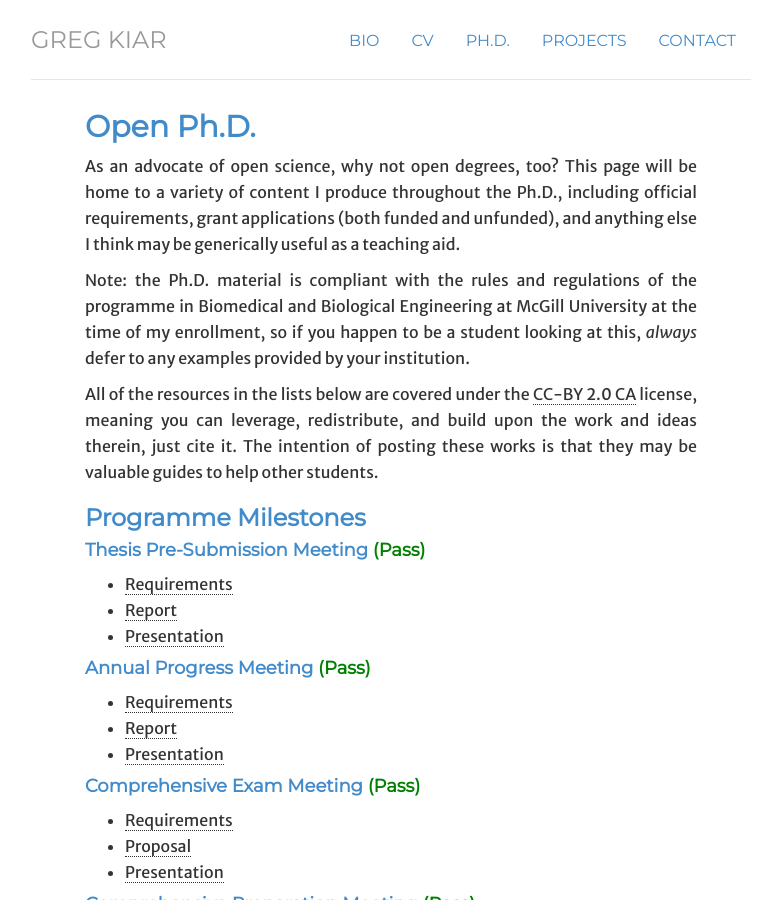
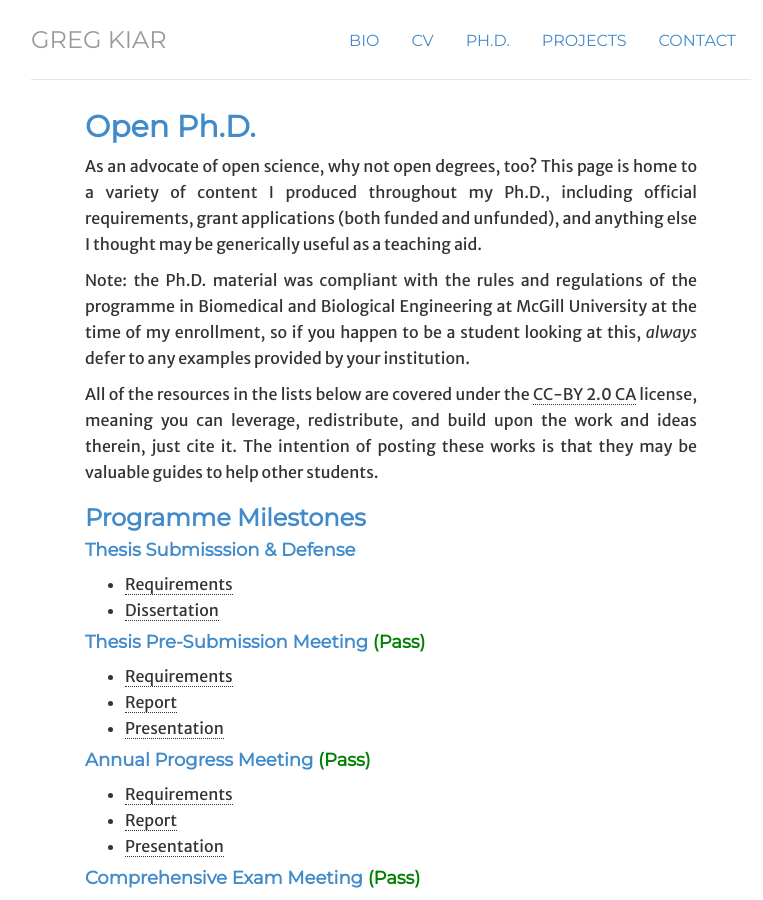
Before and after one commit to gkiar/gkiar.github.io, a Jekyll site: the page built from phd/index.html, in a window 1280 px wide and 900 px high. Shown: the whole window, without its empty margins (249-1012 px from the left). Built offline with Jekyll 4.4.1, drawn with Linux system fonts in a browser that asks for light colours; nearby versions of some CDN libraries; some web fonts are replaced.

Commit message:
added thesis

```diff
--- a/index.html
+++ b/index.html
@@ -13,7 +13,7 @@ description: Home
 	</div>
 	<div itemscope itemtype="http://data-vocabulary.org/Person" class="col-sm-8">
 	<p class="lead">Hey there, I'm <span itemprop="name">Greg Kiar</span> and I develop software tools for lowering the barrier for entry to performing and evaluating reproducible science.</p>
-	<p>I trained as a <span itemprop="title">biomedical engineer</span>, and work as an <span itemprop="title">informatician</span> and <span itemprop="title">pretend neuroscientist</span>. I focus my efforts on evaluating and enabling reproducible and open science throughout my Ph.D. in the <a href="http://www.mcgill.ca/neuro/neuro-brain-research-patient-care-and-training">Montreal Neurological Institute</a> at <span itemprop="affiliation"><a href="http://mcgill.ca">McGill University</a></span>.</p>
+	<p>I trained as a <span itemprop="title">biomedical engineer</span>, and work as an <span itemprop="title">informatician</span> and <span itemprop="title">pretend neuroscientist</span>. Since beginning my Ph.D. in the <a href="http://www.mcgill.ca/neuro/neuro-brain-research-patient-care-and-training">Montreal Neurological Institute</a> at <span itemprop="affiliation"><a href="http://mcgill.ca">McGill University</a></span>, I have focused on evaluating the trustworthiness and stability of tools in neuroimaging, in an effort to increase both the transparency surrounding results and the robustness of biomarkers we wish to derive from them.</p>
 	</div>
 </div>
 <!-- </div> -->
--- a/phd/index.html
+++ b/phd/index.html
@@ -6,12 +6,12 @@ description: Ph.D.
 
   <div class="about" style="text-align:justify">
     <h2>Open Ph.D.</h2>
-    <p> As an advocate of open science, why not open degrees, too? This page will be home to
-    a variety of content I produce throughout the Ph.D., including official requirements,
-    grant applications (both funded and unfunded), and anything else I think may be generically
+    <p> As an advocate of open science, why not open degrees, too? This page is home to
+    a variety of content I produced throughout my Ph.D., including official requirements,
+    grant applications (both funded and unfunded), and anything else I thought may be generically
     useful as a teaching aid.</p>
 		<p>
-    Note: the Ph.D. material is compliant with the rules and regulations of the programme
+    Note: the Ph.D. material was compliant with the rules and regulations of the programme
     in Biomedical and Biological Engineering at McGill University at the time of my enrollment, so
     if you happen to be a student looking at this, <em>always</em> defer to any examples provided by
     your institution.
@@ -23,6 +23,12 @@ description: Ph.D.
     </p>
 
     <h3>Programme Milestones</h3>
+      <h4>Thesis Submisssion & Defense</h4>
+      <ul>
+        <li><a href="https://www.mcgill.ca/gps/thesis/thesis-guidelines/preparation">Requirements</a></li>
+        <li><a href="docs/kiar_gregory_bbme_thesis.pdf">Dissertation</a></li>
+      </ul>
+
       <h4>Thesis Pre-Submission Meeting <span style="color:green">(Pass)</span></h4>
       <ul>
         <li><a href="http://bbme.research.mcgill.ca/admin/Info_P5-PhD-Thesis_Presubmission_Meeting.pdf">Requirements</a></li>
```
Also changed, not shown: 1 other file.
